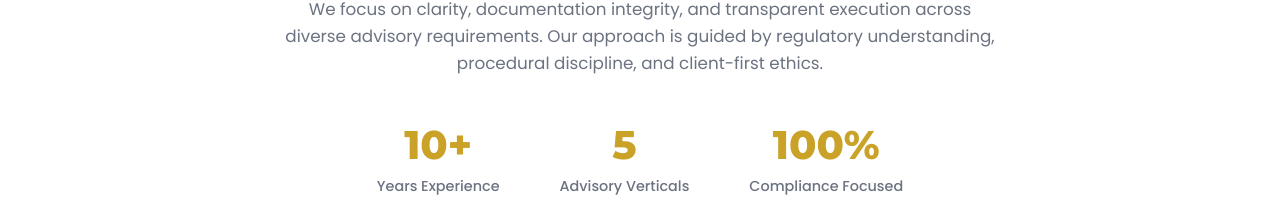
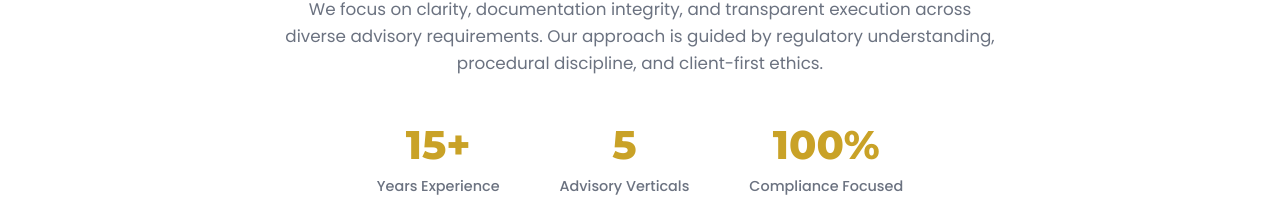
Before and after one commit to milesmoralespro/inclusive-solutions, a React (Vite) app: page / in a window 1280 px wide. Shown: the part 856-1071 px from the top of the page. Built offline with nearby package versions, Linux system fonts and the light colour scheme.

Commit message:
change -> 10 to 15

```diff
--- a/src/pages/Home.tsx
+++ b/src/pages/Home.tsx
@@ -48,7 +48,7 @@ const Home: React.FC = () => {
                     </div>
                     <div className="intro__stats">
                         <div className="intro__stat">
-                            <span className="intro__stat-number">10+</span>
+                            <span className="intro__stat-number">15+</span>
                             <span className="intro__stat-label">Years Experience</span>
                         </div>
                         <div className="intro__stat">
```
